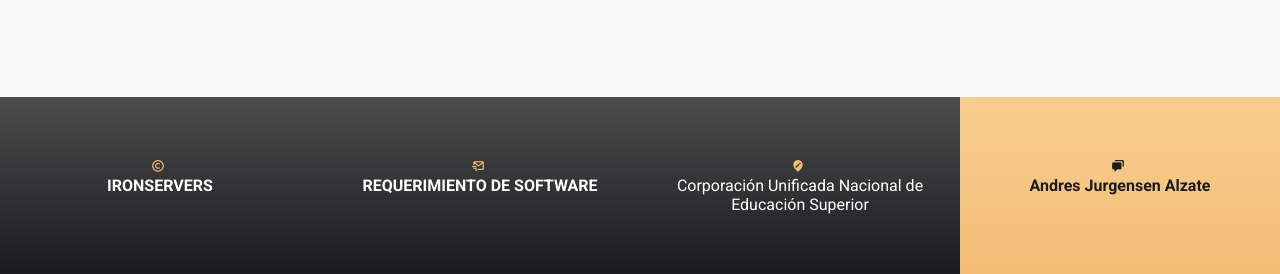
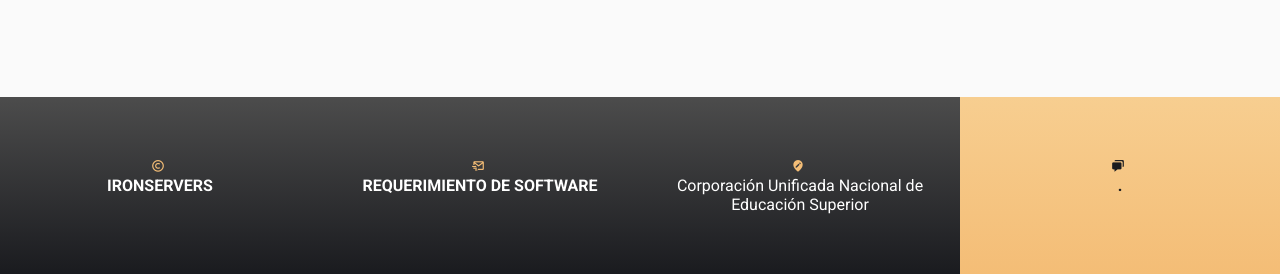
Before and after one commit to KaOzAnd/CreativeServers, a plain HTML site: page index.html in a window 1280 px wide. Shown: the part 4958-5232 px from the top of the page. Drawn offline with nearby package versions, Linux system fonts and the light colour scheme.

Commit message:
Update index.html

```diff
--- a/index.html
+++ b/index.html
@@ -269,7 +269,7 @@
             </div>
             <div class="item__contact item__contact--gold">
                 <i class="bx bxs-chat contact__icon contact__icon--modifier"></i>
-                <h3 class="contact__title">Andres Jurgensen Alzate</h3>
+                <h3 class="contact__title">.</h3>
             </div>
         </div>
     </footer>
```
